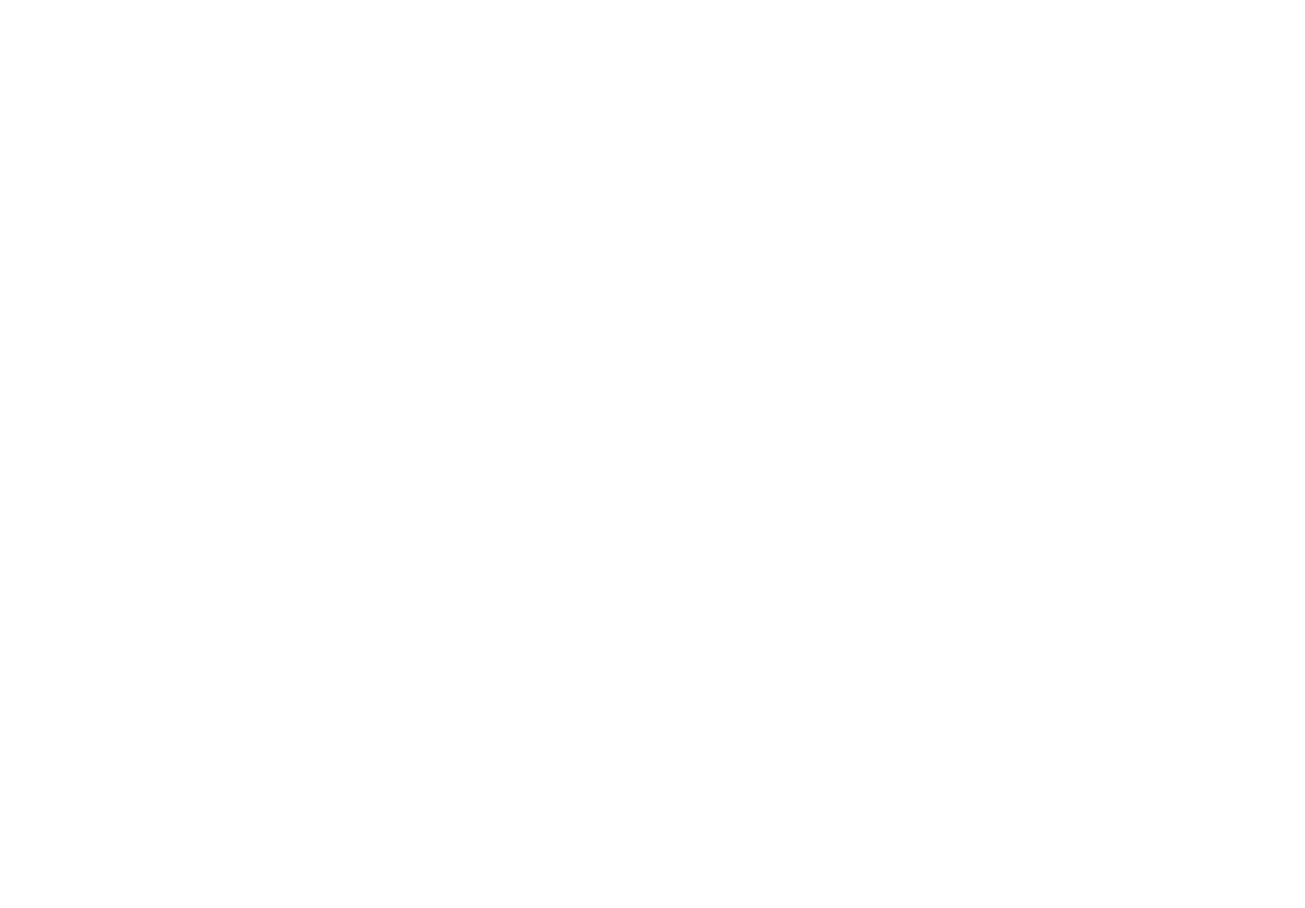
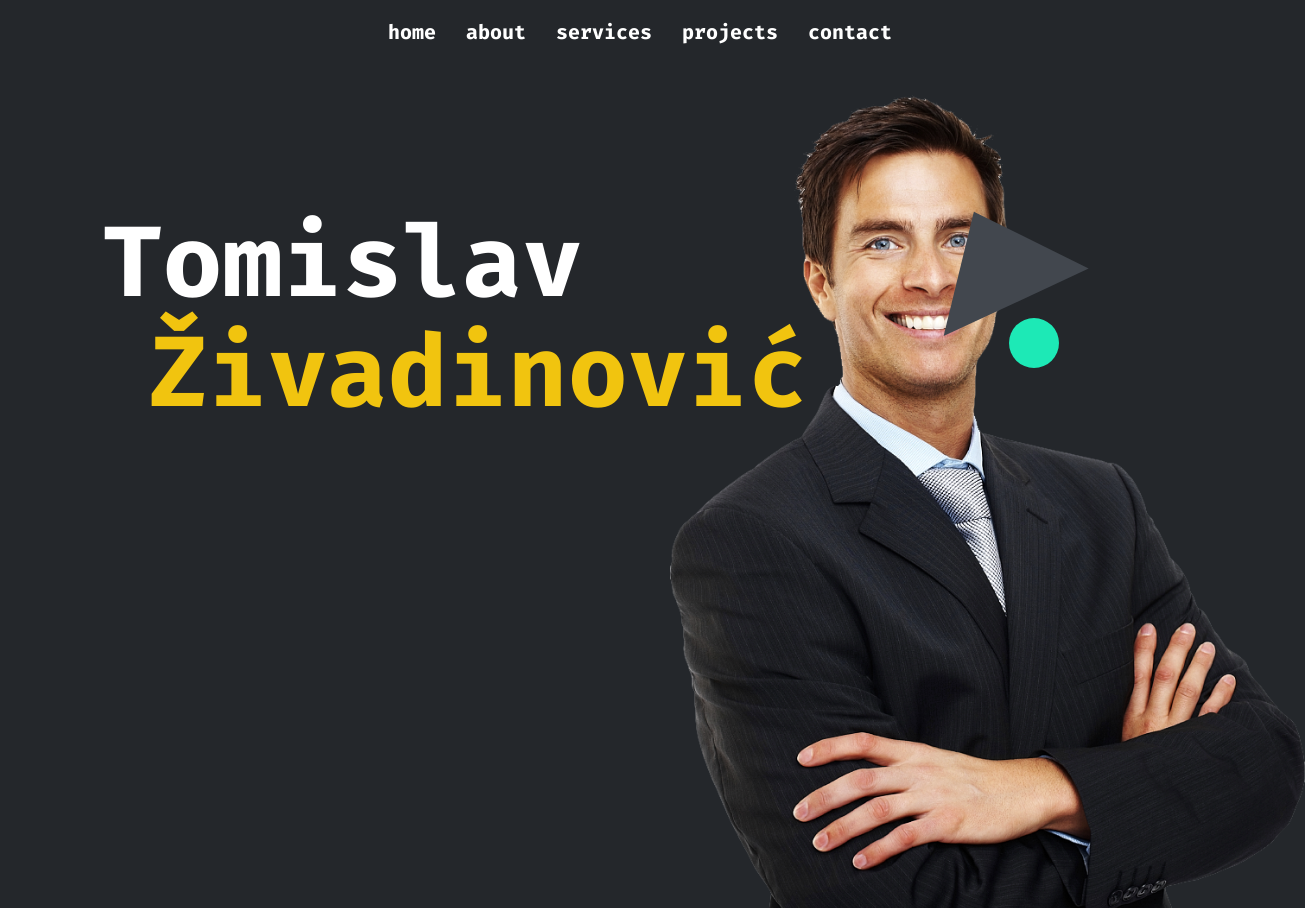
Before and after one commit to mislavto/portfolio, a plain HTML site: page index.html in a window 1280 px wide. Shown: the top 908 px of the page, 1305 px wide, since content can reach past the window. Before the commit the page ends 800 px from the top, so only its background shows below. Drawn offline with nearby package versions, Linux system fonts and the light colour scheme.

Commit message:
added navbar and main content

```diff
--- a/index.html
+++ b/index.html
@@ -2,11 +2,35 @@
 <head>
     <meta charset="UTF-8">
     <meta name="viewport" content="width=device-width, initial-scale=1.0"/>
-    <link rel="icon" href="assets/avatar.jpg" type="image/x-icon">
+    <link rel="icon" href="assets/logo2.png" type="image/x-icon">
     <link rel="stylesheet" href="https://cdnjs.cloudflare.com/ajax/libs/materialize/1.0.0/css/materialize.min.css">
+    <link rel="stylesheet" href="styles.css">
     <script src="https://cdnjs.cloudflare.com/ajax/libs/materialize/1.0.0/js/materialize.min.js"></script>
     <title>Tomislav Z.</title>
 </head>
     <body>
+    <div class="main-content">
+        <div class="header">
+            <nav class="shift">
+                    <ul id="nav-mobile" class="center-align hide-on-med-and-down">
+                        <li><a href="">home</a></li>
+                        <li><a href="">about</a></li>
+                        <li><a href="">services</a></li>
+                        <li><a href="">projects</a></li>
+                        <li><a href="">contact</a></li>
+                    </ul>
+            </nav>
+        </div>
+        <div class="home">
+            <div class="home-left">
+                <h1>Tomislav <br><span>Živadinović</span></h1>
+                <img src="assets/test.png" alt="" class="avatar-img">
+            </div>
+            <div class="home-right">
+                <div class="triangle"></div>
+                <div class="circle"></div>
+            </div>
+        </div>
+    </div>
     </body>
 </html>
--- a/styles.css
+++ b/styles.css
@@ -0,0 +1,113 @@
+@import url('https://fonts.googleapis.com/css2?family=Oswald:wght@400;600&display=swap');
+@import url('https://fonts.googleapis.com/css2?family=Fira+Code:wght@700&display=swap');
+
+*{
+    margin: 0;
+    padding: 0;
+}
+
+html{
+    background-color: #24272b;
+}
+
+nav {
+    margin: 0 auto;
+    width: 100%;
+    background-color: #24272b;
+    font-family: 'Fira Code', monospace;
+    box-shadow: none!important;
+    display: flex;
+    justify-content: center;
+}
+
+ul li a{
+    width: 100%;
+    font-size: 20px;
+}
+
+
+nav.shift ul li a {
+    position:relative;
+    z-index: 1;
+}
+nav.shift ul li a:hover {
+    color: black;
+}
+nav.shift ul li a:after {
+    border-radius: 1px;
+    display: block;
+    position: absolute;
+    top: 0;
+    left: 0;
+    bottom: 0;
+    right: 0;
+    margin: auto;
+    width: 100%;
+    height: 1px;
+    content: '.';
+    color: transparent;
+    background: #F1C40F;
+    visibility: hidden;
+    opacity: 0;
+    z-index: -1;
+}
+nav.shift ul li a:hover:after {
+    opacity: 1;
+    visibility: visible;
+    height: 100%;
+    transition: .9s;
+}
+
+.home{
+    width: 100%;
+    height: auto;
+}
+
+.home-left{
+    padding: 8% 0% 0% 8%;
+    width: 79%;
+    display: inline-block;
+}
+
+.home-left h1 {
+    font-family: 'Fira Code', monospace;
+    font-size: 100px;
+    color: white;
+}
+
+.home-left span{
+    margin-left: 5%;
+    color: #F1C40F;
+}
+
+.avatar-img{
+    width: 635px;
+    margin-top: -360px;
+    margin-left: 568px;
+}
+
+.home-right{
+    width: 19%;
+    display: inline-block;
+    height: 1000px;
+}
+
+.circle{
+    border-radius: 50%;
+    height: 50px;
+    width: 50px;
+    background-color: #1de9b6;
+    margin-top: 11px;
+    margin-left: -6px;
+}
+
+.triangle{
+    width: 0;
+    height: 0;
+    border-left: 80px solid transparent;
+    border-right: 80px solid transparent;
+    border-bottom: 100px solid #42474e;
+    margin-left: -100px;
+    margin-top: 100px;
+    transform: rotate(-25deg);
+}
```
Also changed, not shown: assets/logo.svg (added), assets/logo2.png (added), assets/logo3.jpg (added), assets/logo_3.png (added), assets/test.png (added).
